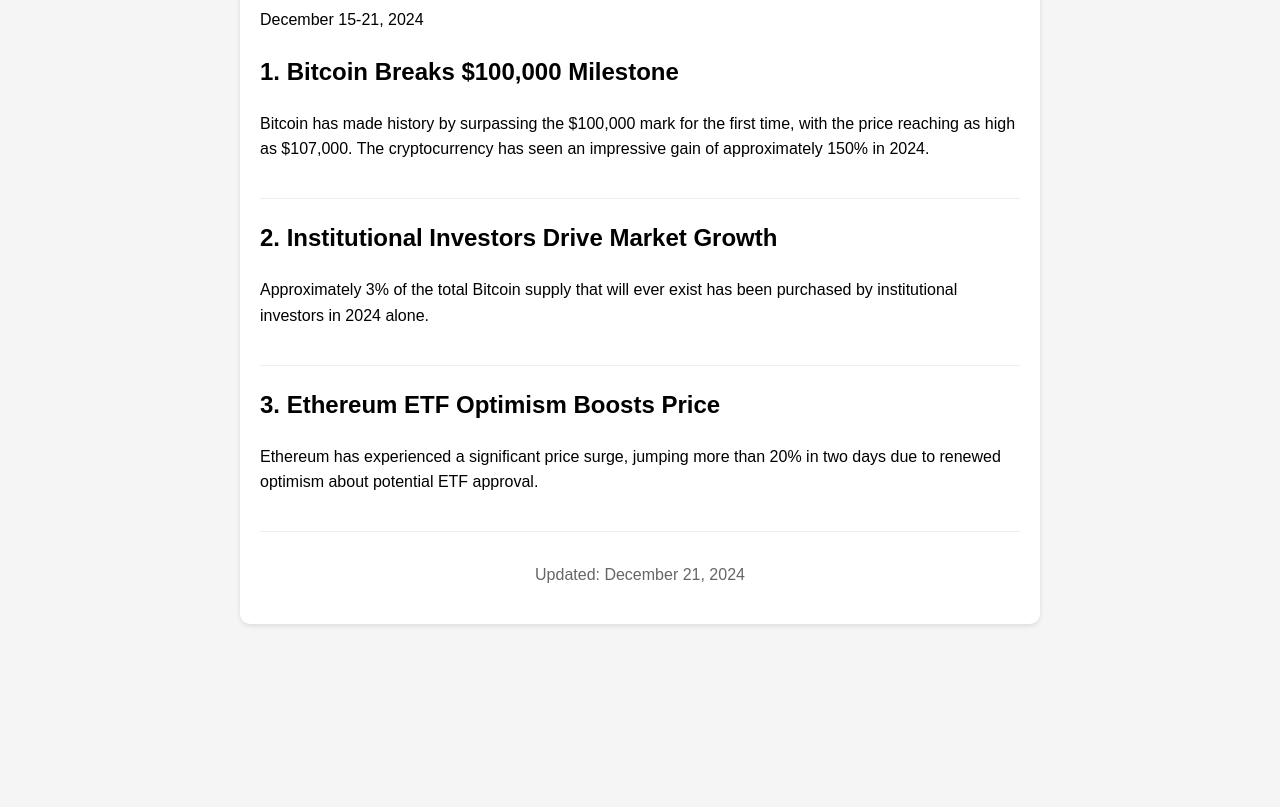
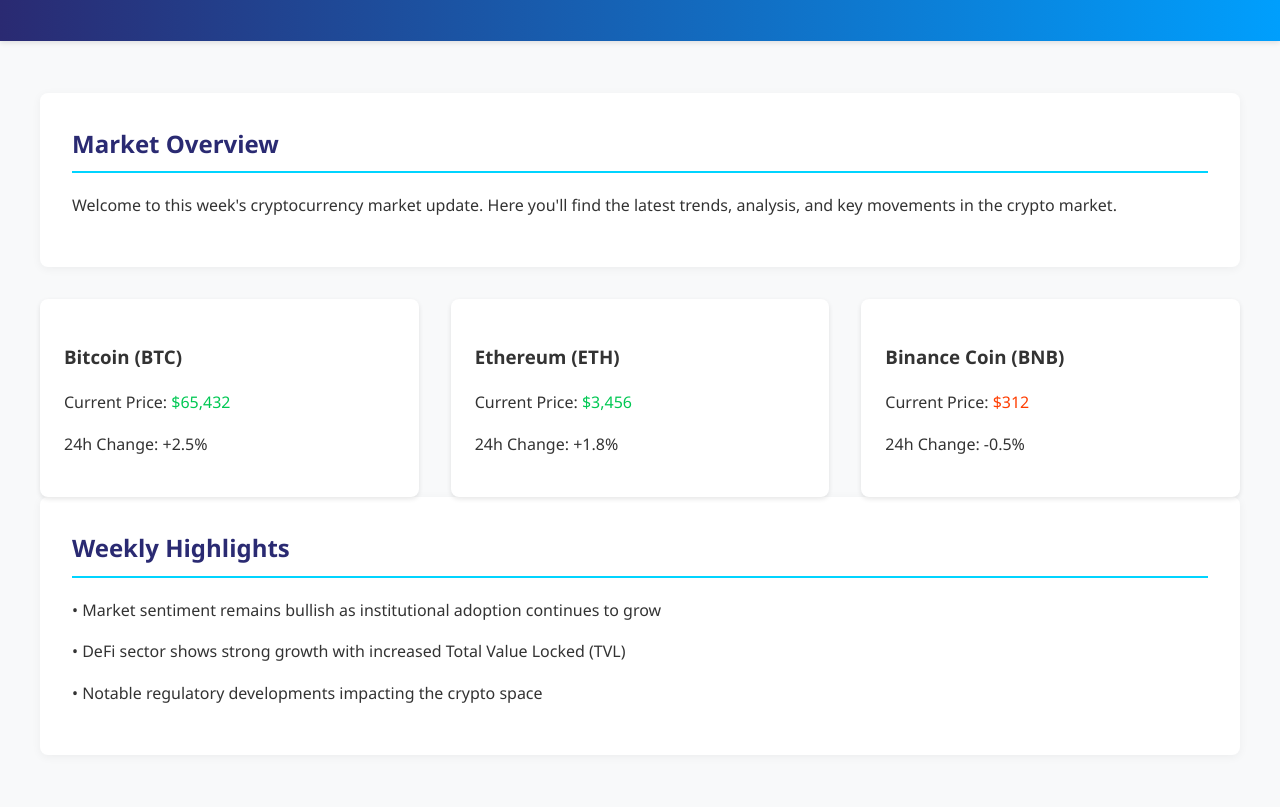
Before and after one commit to josevargas96/crypto-weekly-update, a plain HTML site: page index.html in a window 1280 px wide. Shown: the part 127-934 px from the top of the page. Before the commit the page ends 800 px from the top, so only its background shows below. Drawn offline with Linux system fonts and the light colour scheme.

Commit message:
Update index.html to use new CSS styling

```diff
--- a/index.html
+++ b/index.html
@@ -1,57 +1,50 @@
 <!DOCTYPE html>
-<html>
+<html lang="en">
 <head>
+    <meta charset="UTF-8">
+    <meta name="viewport" content="width=device-width, initial-scale=1.0">
     <title>Crypto Weekly Update</title>
-    <style>
-        body {
-            font-family: Arial, sans-serif;
-            line-height: 1.6;
-            max-width: 800px;
-            margin: 0 auto;
-            padding: 20px;
-            background-color: #f5f5f5;
-        }
-        .container {
-            background-color: white;
-            padding: 20px;
-            border-radius: 10px;
-            box-shadow: 0 2px 5px rgba(0,0,0,0.1);
-        }
-        .news-item {
-            margin-bottom: 20px;
-            padding-bottom: 20px;
-            border-bottom: 1px solid #eee;
-        }
-        .footer {
-            margin-top: 30px;
-            text-align: center;
-            color: #666;
-        }
-    </style>
+    <link rel="stylesheet" href="styles.css">
 </head>
 <body>
+    <header>
         <div class="container">
             <h1>Crypto Weekly Update</h1>
-        <p class="date">December 15-21, 2024</p>
+        </div>
+    </header>
 
-        <div class="news-item">
-            <h2>1. Bitcoin Breaks $100,000 Milestone</h2>
-            <p>Bitcoin has made history by surpassing the $100,000 mark for the first time, with the price reaching as high as $107,000. The cryptocurrency has seen an impressive gain of approximately 150% in 2024.</p>
+    <main class="container">
+        <section class="content-section">
+            <h2>Market Overview</h2>
+            <p>Welcome to this week's cryptocurrency market update. Here you'll find the latest trends, analysis, and key movements in the crypto market.</p>
+        </section>
+
+        <div class="crypto-grid">
+            <div class="crypto-card">
+                <h3>Bitcoin (BTC)</h3>
+                <p>Current Price: <span class="price-up">$65,432</span></p>
+                <p>24h Change: +2.5%</p>
             </div>
 
-        <div class="news-item">
-            <h2>2. Institutional Investors Drive Market Growth</h2>
-            <p>Approximately 3% of the total Bitcoin supply that will ever exist has been purchased by institutional investors in 2024 alone.</p>
+            <div class="crypto-card">
+                <h3>Ethereum (ETH)</h3>
+                <p>Current Price: <span class="price-up">$3,456</span></p>
+                <p>24h Change: +1.8%</p>
             </div>
 
-        <div class="news-item">
-            <h2>3. Ethereum ETF Optimism Boosts Price</h2>
-            <p>Ethereum has experienced a significant price surge, jumping more than 20% in two days due to renewed optimism about potential ETF approval.</p>
+            <div class="crypto-card">
+                <h3>Binance Coin (BNB)</h3>
+                <p>Current Price: <span class="price-down">$312</span></p>
+                <p>24h Change: -0.5%</p>
+            </div>
         </div>
 
-        <div class="footer">
-            <p>Updated: December 21, 2024</p>
-        </div>
-    </div>
+        <section class="content-section">
+            <h2>Weekly Highlights</h2>
+            <p>• Market sentiment remains bullish as institutional adoption continues to grow</p>
+            <p>• DeFi sector shows strong growth with increased Total Value Locked (TVL)</p>
+            <p>• Notable regulatory developments impacting the crypto space</p>
+        </section>
+    </main>
 </body>
 </html>
```
Lines whose indentation alone changed are shown as unchanged.
